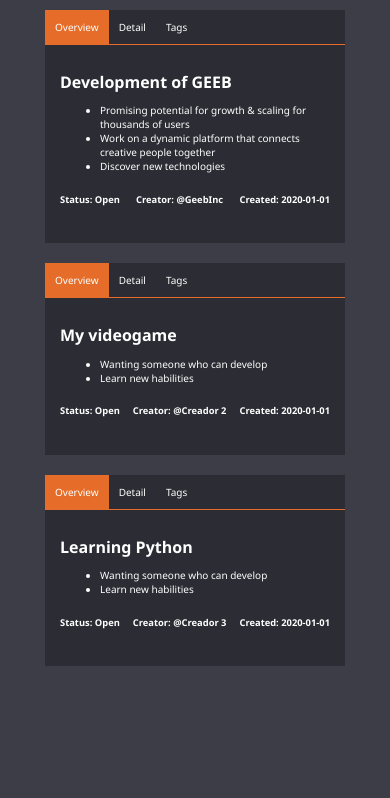
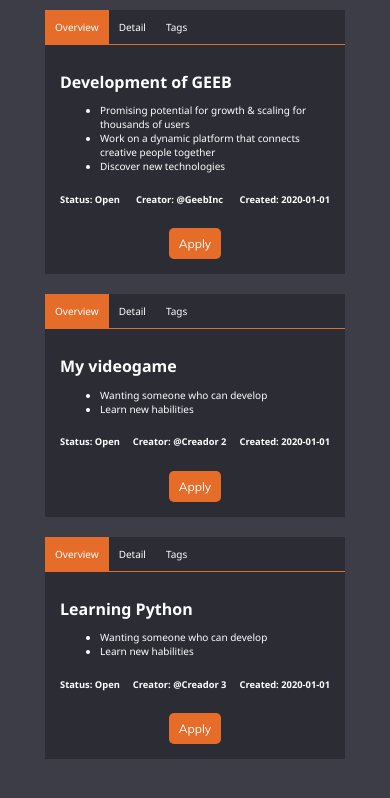
Before and after one commit to EinarLop/GEEB3, a React (Create React App) app in the folder frontend/: page /oprojects in a window 390 px wide. Shown: the top 798 px of the page. Built offline with nearby package versions, Linux system fonts and the light colour scheme.

Commit message:
Button corrections

```diff
--- a/frontend/src/ProjectFeed/ProjectFeedDef.js
+++ b/frontend/src/ProjectFeed/ProjectFeedDef.js
@@ -137,7 +137,8 @@ function ProjectFeedDef() {
                 />
               </div>
             </div>
-            <div className={styles.MobileWrapper}>
+
+            {/*<div className={styles.MobileWrapper}>
               <input
                 //onClick={() => onEdit()}
                 className={styles.MobileButton}
@@ -145,7 +146,7 @@ function ProjectFeedDef() {
                 type="button"
                 value="Apply"
               />
-            </div>
+              </div>*/}
           </TabPanel>
 
           <TabPanel>
@@ -175,6 +176,7 @@ function ProjectFeedDef() {
                 />
               </div>
             </div>
+            {/*
             <div className={styles.MobileWrapper}>
               <input
                 //onClick={() => onEdit()}
@@ -183,7 +185,7 @@ function ProjectFeedDef() {
                 type="button"
                 value="Apply"
               />
-            </div>
+            </div>*/}
           </TabPanel>
 
           <TabPanel>
@@ -212,13 +214,14 @@ function ProjectFeedDef() {
 
               <div className={styles.ButtonDiv}>
                 <input
-                  className={`${styles.Button} ${styles.Large}`}
+                  className={styles.Button}
                   onClick={() => onMoreInfo()}
                   type="button"
                   value="Apply"
                 />
               </div>
             </div>
+            {/*
             <div className={styles.MobileWrapper}>
               <input
                 className={styles.MobileButton}
@@ -226,7 +229,7 @@ function ProjectFeedDef() {
                 type="button"
                 value="Apply"
               />
-            </div>
+            </div> */}
           </TabPanel>
         </Tabs>
       ))}
--- a/frontend/src/ProjectFeed/ProjectFeedDefStyles.module.scss
+++ b/frontend/src/ProjectFeed/ProjectFeedDefStyles.module.scss
@@ -156,13 +156,20 @@
     font-size: 10px;
   }
   .MobileWrapper {
+
+  }
+  .Button{
+    font-size: 12px;
+    padding: 6px 8px;
+    width: auto;
+    height: auto;
+  }
+  .ButtonDiv{
     display: flex;
     justify-content: center;
     height:auto;
     padding:0 0 15px 0;
-  }
-  .ButtonDiv{
-    display: none;
+    font-size: 10px;
   }
 /*
   .MobileButton {
```
Also changed, not shown: 1 other file (tests, documents, lock files or other folders).
